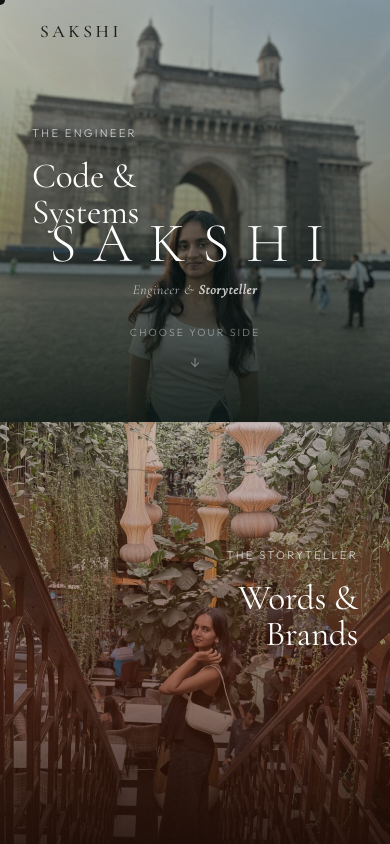
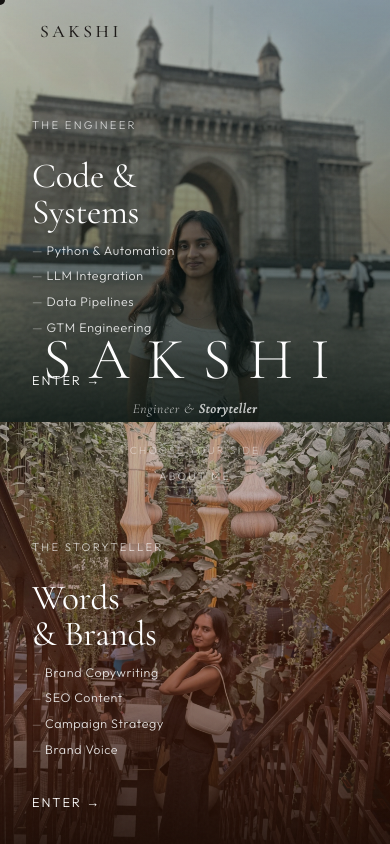
Before and after one commit to justsakshi/sakshi-portfolio, a React (Vite) app: page / in a window 390 px wide. Built offline with nearby package versions, Linux system fonts and the light colour scheme.

Commit message:
new changes

```diff
--- a/package.json
+++ b/package.json
@@ -11,10 +11,8 @@
   "dependencies": {
     "react": "^18.2.0",
     "react-dom": "^18.2.0",
-    "react-router-dom": "^6.22.0"
-  },
-  "devDependencies": {
+    "react-router-dom": "^6.22.0",
     "@vitejs/plugin-react": "^4.2.1",
-    "vite": "^7.3.1"
+    "vite": "^5.1.0"
   }
 }
--- a/src/pages/Home.css
+++ b/src/pages/Home.css
@@ -14,19 +14,18 @@
 
 /* ── Sides ── */
 .home__side {
-  flex: 1;
   position: relative;
   overflow: hidden;
   cursor: none;
-  transition: flex 0.7s cubic-bezier(0.76, 0, 0.24, 1);
+  transition: flex 0.15s ease-out;
 }
 
 .home__side--active {
-  flex: 1.6;
+  flex: 1.6 !important;
 }
 
 .home__side--dim {
-  flex: 0.4;
+  flex: 0.4 !important;
 }
 
 /* Images */
@@ -234,7 +233,24 @@
   animation: fadeUp 1s ease 0.9s both;
 }
 
-.home__arrow {
+.home__about-link {
+  display: inline-block;
+  font-family: var(--font-body);
+  font-size: 0.68rem;
+  letter-spacing: 0.2em;
+  text-transform: uppercase;
+  color: rgba(255,255,255,0.6);
+  border-bottom: 1px solid rgba(255,255,255,0.3);
+  padding-bottom: 2px;
+  margin-top: 0.5rem;
+  transition: color 0.2s, border-color 0.2s;
+  animation: fadeUp 1s ease 1.1s both;
+}
+
+.home__about-link:hover {
+  color: rgba(255,255,255,1);
+  border-color: rgba(255,255,255,0.8);
+}
   color: rgba(255,255,255,0.4);
   font-size: 1rem;
   margin-top: 0.5rem;
@@ -246,14 +262,14 @@
   position: absolute;
   top: 0;
   bottom: 0;
-  left: 50%;
   width: 1px;
   background: rgba(255,255,255,0.25);
   z-index: 15;
   transform: scaleY(0);
   transform-origin: top;
   animation: lineGrow 1.2s cubic-bezier(0.76, 0, 0.24, 1) 0.4s forwards;
-  transition: left 0.7s cubic-bezier(0.76, 0, 0.24, 1);
+  transition: left 0.15s ease-out;
+  pointer-events: none;
 }
 
 /* ── Keyframes ── */
@@ -278,24 +294,70 @@
   }
 
   .home__center {
-    top: 35%;
+    top: 50%;
+    transform: translate(-50%, -50%);
+    width: 100%;
+    padding: 0 1.5rem;
+  }
+
+  .home__center--shift-tech,
+  .home__center--shift-marketing {
+    opacity: 0;
+    transform: translate(-50%, -60%);
+  }
+
+  .home__name {
+    font-size: clamp(3rem, 15vw, 5rem);
   }
 
   .home__side-content {
     padding: 2rem;
   }
 
+  .home__side-content--right {
+    align-items: flex-start;
+    text-align: left;
+  }
+
+  .home__side-content--right .home__side-tags li::after {
+    content: '';
+  }
+
+  .home__side-content--right .home__side-tags li::before {
+    content: '— ';
+    opacity: 0.5;
+    font-size: 0.7rem;
+  }
+
   .home__side-title {
     font-size: 2.2rem;
   }
 
+  /* On mobile always show the content labels and enter text */
+  .home__side-label {
+    opacity: 0.7;
+    transform: translateY(0);
+  }
+
+  .home__side-tags {
+    opacity: 1;
+    transform: translateY(0);
+  }
+
+  .home__side-enter {
+    opacity: 1;
+    transform: translateX(0);
+  }
+
   .home__divider {
+    position: absolute;
     top: 50%;
+    left: 0 !important;
+    right: 0;
     bottom: unset;
-    left: 0;
-    right: 0;
-    width: auto;
+    width: 100% !important;
     height: 1px;
+    transition: none;
     animation: lineGrowH 1.2s cubic-bezier(0.76, 0, 0.24, 1) 0.4s forwards;
   }
 
@@ -305,6 +367,11 @@
   }
 
   .home__side--active {
-    flex: 1.5;
+    flex: 1.5 !important;
+  }
+
+  .home__side--dim {
+    flex: 0.5 !important;
   }
 }
+}
--- a/src/pages/Home.jsx
+++ b/src/pages/Home.jsx
@@ -1,30 +1,59 @@
-import { useState, useEffect } from 'react'
+import { useState, useEffect, useRef } from 'react'
 import { useNavigate } from 'react-router-dom'
 import './Home.css'
 
 export default function Home() {
-  const [hovered, setHovered] = useState(null) // 'tech' | 'marketing' | null
+  const [hovered, setHovered] = useState(null)
   const [loaded, setLoaded] = useState(false)
+  const [cursorX, setCursorX] = useState(50) // percentage across screen
   const navigate = useNavigate()
+  const mainRef = useRef(null)
 
   useEffect(() => {
     const t = setTimeout(() => setLoaded(true), 100)
     return () => clearTimeout(t)
   }, [])
 
+  useEffect(() => {
+    // Only track cursor on non-touch devices
+    const isTouchDevice = window.matchMedia('(hover: none)').matches
+    if (isTouchDevice) return
+
+    const handleMouseMove = (e) => {
+      const pct = (e.clientX / window.innerWidth) * 100
+      setCursorX(pct)
+    }
+    window.addEventListener('mousemove', handleMouseMove)
+    return () => window.removeEventListener('mousemove', handleMouseMove)
+  }, [])
+
+  // Map cursor position to flex ratio
+  // Center (50%) = equal split, far left = tech dominant, far right = marketing dominant
+  const deadZone = 10 // px buffer around center before it starts shifting
+  const clampedPct = Math.max(5, Math.min(95, cursorX))
+
+  // When hovering a side via click intent, override with that
+  const techFlex = hovered === 'tech' ? 1.6 : hovered === 'marketing' ? 0.4 : 0.5 + (50 - clampedPct) / 100
+  const mktFlex  = hovered === 'marketing' ? 1.6 : hovered === 'tech' ? 0.4 : 0.5 + (clampedPct - 50) / 100
+
   return (
-    <main className={`home ${loaded ? 'home--loaded' : ''}`}>
+    <main
+      ref={mainRef}
+      className={`home ${loaded ? 'home--loaded' : ''}`}
+    >
       {/* Center identity strip */}
       <div className={`home__center ${hovered ? `home__center--shift-${hovered}` : ''}`}>
         <h1 className="home__name">SAKSHI</h1>
         <p className="home__tagline">Engineer&nbsp;&amp;&nbsp;<strong>Storyteller</strong></p>
         <p className="home__sub">Choose your side</p>
+        <a href="/about" className="home__about-link">About me</a>
         <div className="home__arrow">↓</div>
       </div>
 
       {/* Tech side */}
       <div
         className={`home__side home__side--tech ${hovered === 'tech' ? 'home__side--active' : ''} ${hovered === 'marketing' ? 'home__side--dim' : ''}`}
+        style={{ flex: techFlex }}
         onMouseEnter={() => setHovered('tech')}
         onMouseLeave={() => setHovered(null)}
         onClick={() => navigate('/tech')}
@@ -49,6 +78,7 @@ export default function Home() {
       {/* Marketing side */}
       <div
         className={`home__side home__side--marketing ${hovered === 'marketing' ? 'home__side--active' : ''} ${hovered === 'tech' ? 'home__side--dim' : ''}`}
+        style={{ flex: mktFlex }}
         onMouseEnter={() => setHovered('marketing')}
         onMouseLeave={() => setHovered(null)}
         onClick={() => navigate('/marketing')}
@@ -59,7 +89,7 @@ export default function Home() {
         </div>
         <div className="home__side-content home__side-content--right">
           <span className="home__side-label">The Storyteller</span>
-          <h2 className="home__side-title">Words &amp;<br/>  Brands</h2>
+          <h2 className="home__side-title">Words <br/>&amp; Brands</h2>
           <ul className="home__side-tags">
             <li>Brand Copywriting</li>
             <li>SEO Content</li>
```
